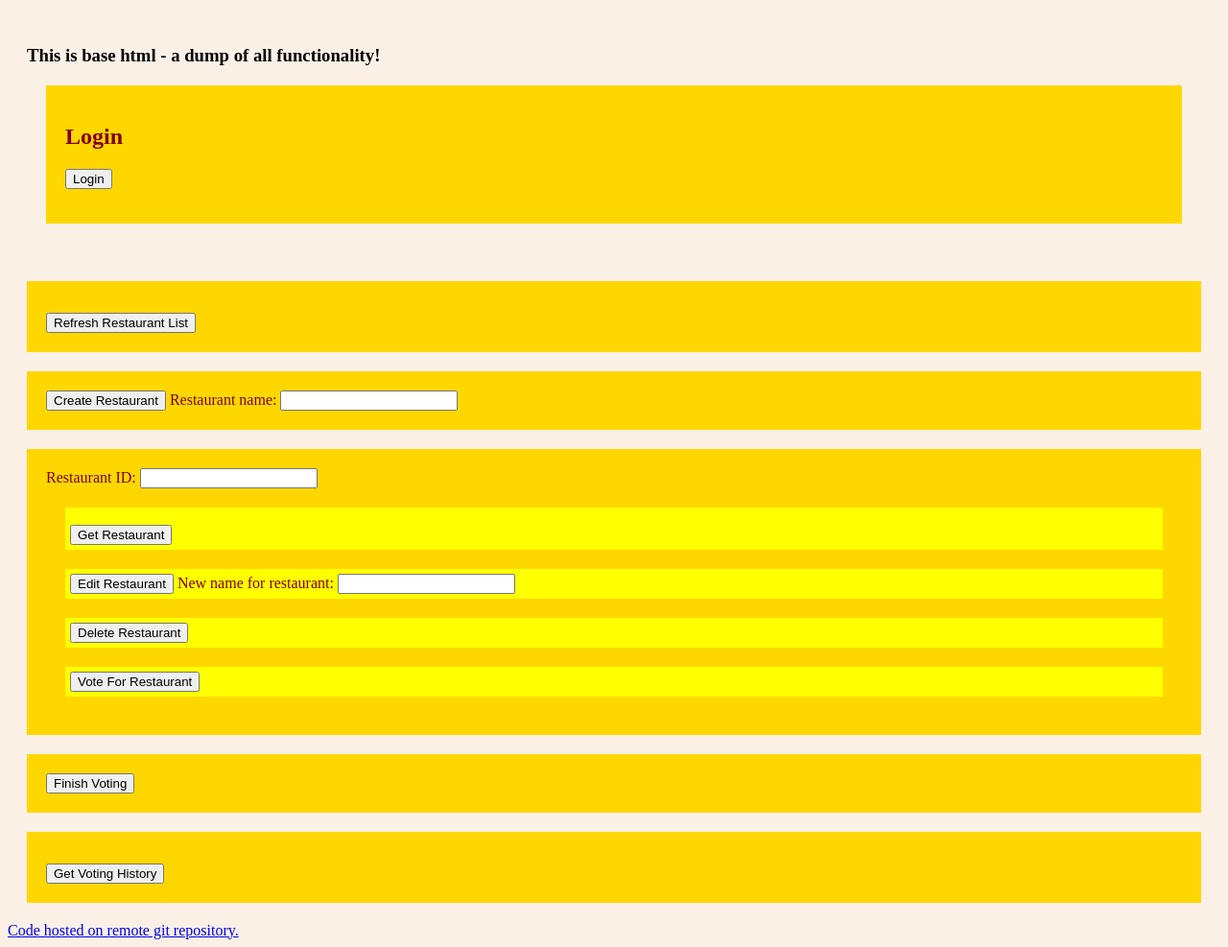
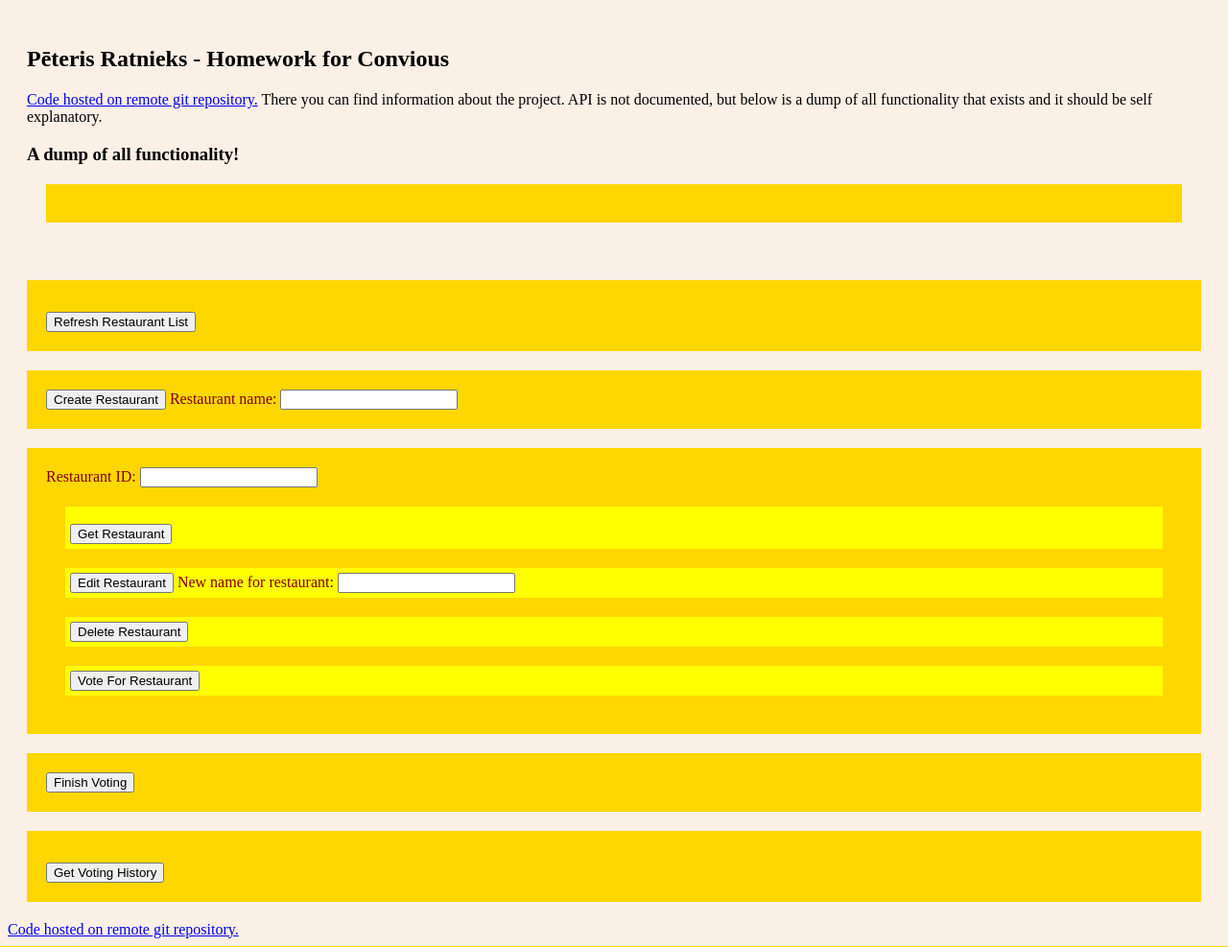
Before and after one commit to andristaurenis/django-homework, a Django app: page / in a window 1280 px wide. Shown: the whole page at 96% size. Run offline with Django 3.2, Linux system fonts and the light colour scheme; parts of the project's set-up code (start-up, migrations or seed data) failed here and were passed over.

Commit message:
documentation edits

```diff
--- a/templates/base.html
+++ b/templates/base.html
@@ -64,18 +64,19 @@ header {
     </head>
     <body>
         <header>
-            <h3>This is base html - a dump of all functionality!</h3>
+            <h2>Pēteris Ratnieks - Homework for Convious</h2>
+            <p><a href="https://github.com/andristaurenis/django-homework">Code hosted on remote git repository.</a>
+            There you can find information about the project.
+            API is not documented, but below is a dump of all functionality that exists and it should be self explanatory.
+            </p>
+            <h3>A dump of all functionality!</h3>
             <section>
                 {% if user.is_authenticated %}
                     Logged in as {{user.username}}<br>
                     <a href="{% url 'core_logout' %}">logout</a>
                 {% else %}
-                    <h2>Login</h2>
-                      <form method="post">
-                        {% csrf_token %}
-                        {{ form.as_p }}
-                        <button type="submit">Login</button>
-                    </form>
+                    {% block content %}
+                    {% endblock %}
                 {% endif %}
             </section>
         </header>
```
Also changed, not shown: README.md.
